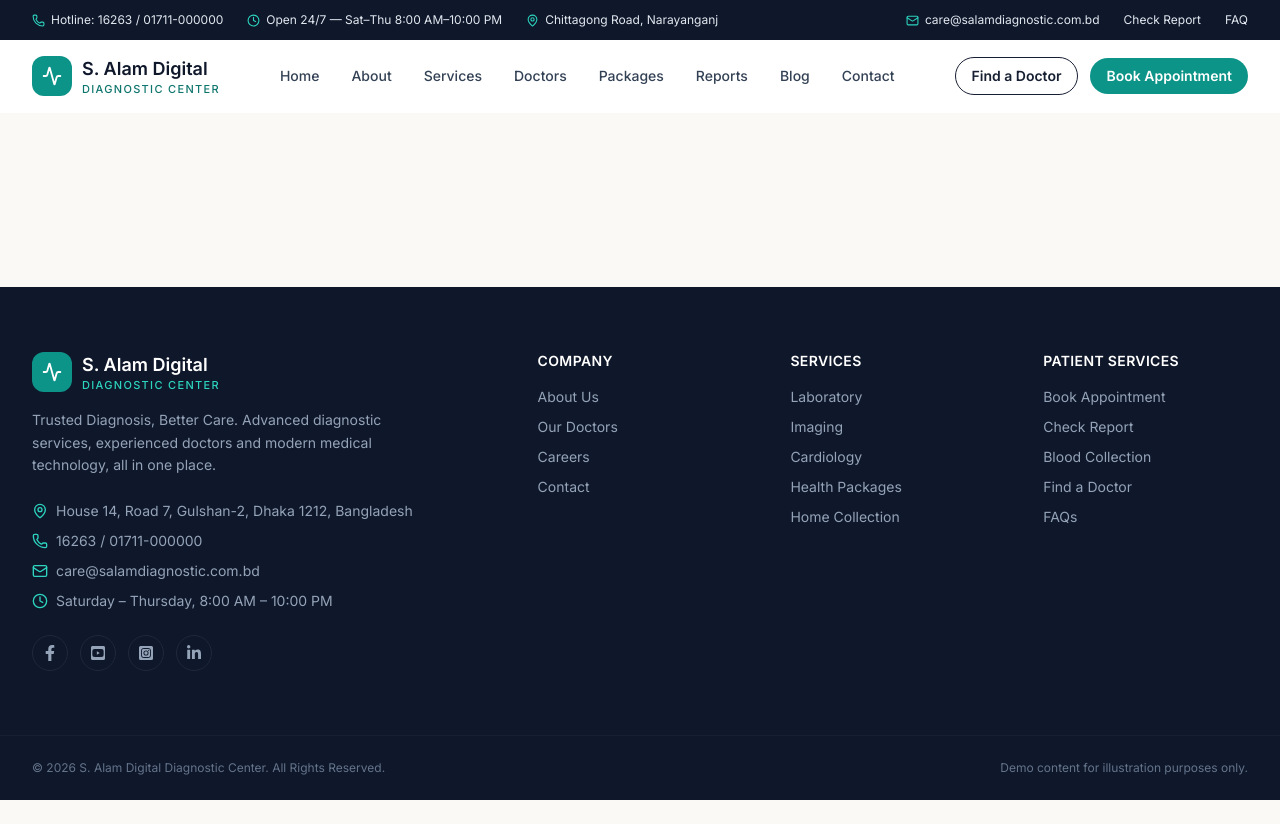
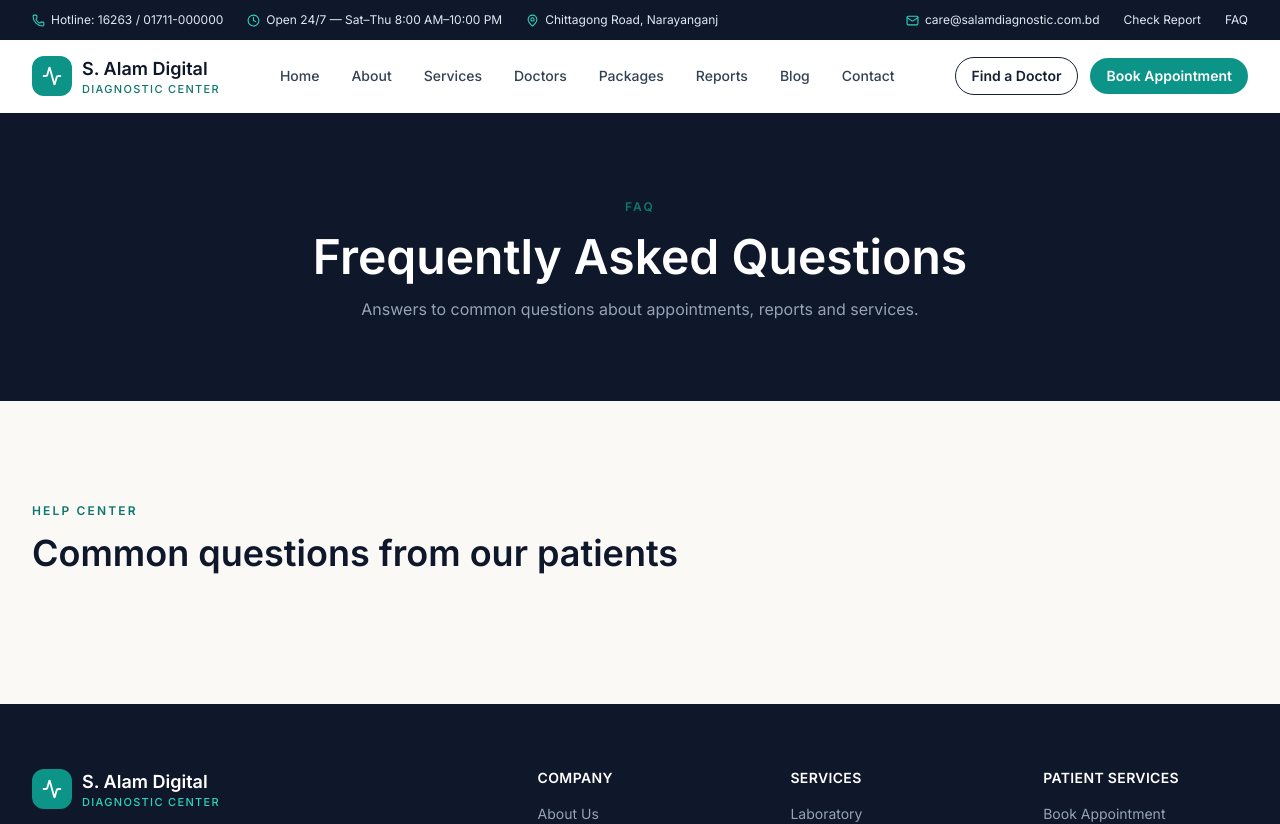
Before and after one commit to Mostofa-zaman/Diognostic, a Next.js app: page /faq in a window 1280 px wide. Shown: the top 824 px of the page. Before the commit the page ends 800 px from the top, so only its background shows below. Built offline with nearby package versions, Linux system fonts and the light colour scheme.

Commit message:
feat(faqPage/FaqContent.jsx): add FAQ content section heading

```diff
--- a/src/app/(pages)/faq/page.jsx
+++ b/src/app/(pages)/faq/page.jsx
@@ -1,8 +1,11 @@
+import FaqContent from "@/components/faqPage/FAQContent";
+import FaqHero from "@/components/faqPage/FAQHero";
 
 export default function FaqPage() {
   return (
     <>
-
+      <FaqHero />
+      <FaqContent />
     </>
   )
 }
--- /dev/null
+++ b/src/components/faqPage/FAQContent.jsx
@@ -0,0 +1,17 @@
+import SectionHeading from "../common/SectionHeading";
+
+
+export default function FaqContent() {
+  return (
+        <section className="section-py">
+        <div className="container-xl max-w-3xl">
+          <SectionHeading eyebrow="Help Center" title="Common questions from our patients" />
+          <div className="mt-8">
+
+          </div>
+
+        </div>
+      </section>
+
+      )
+      }
```
